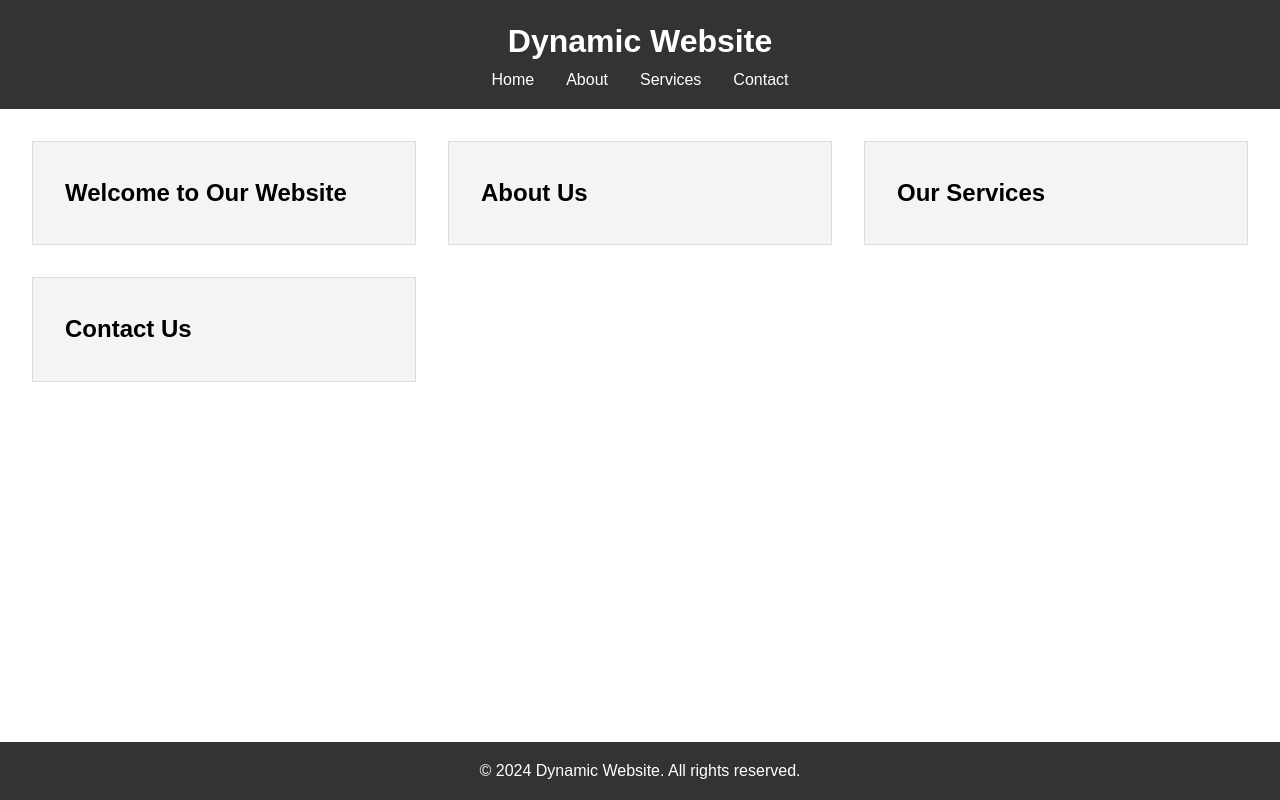
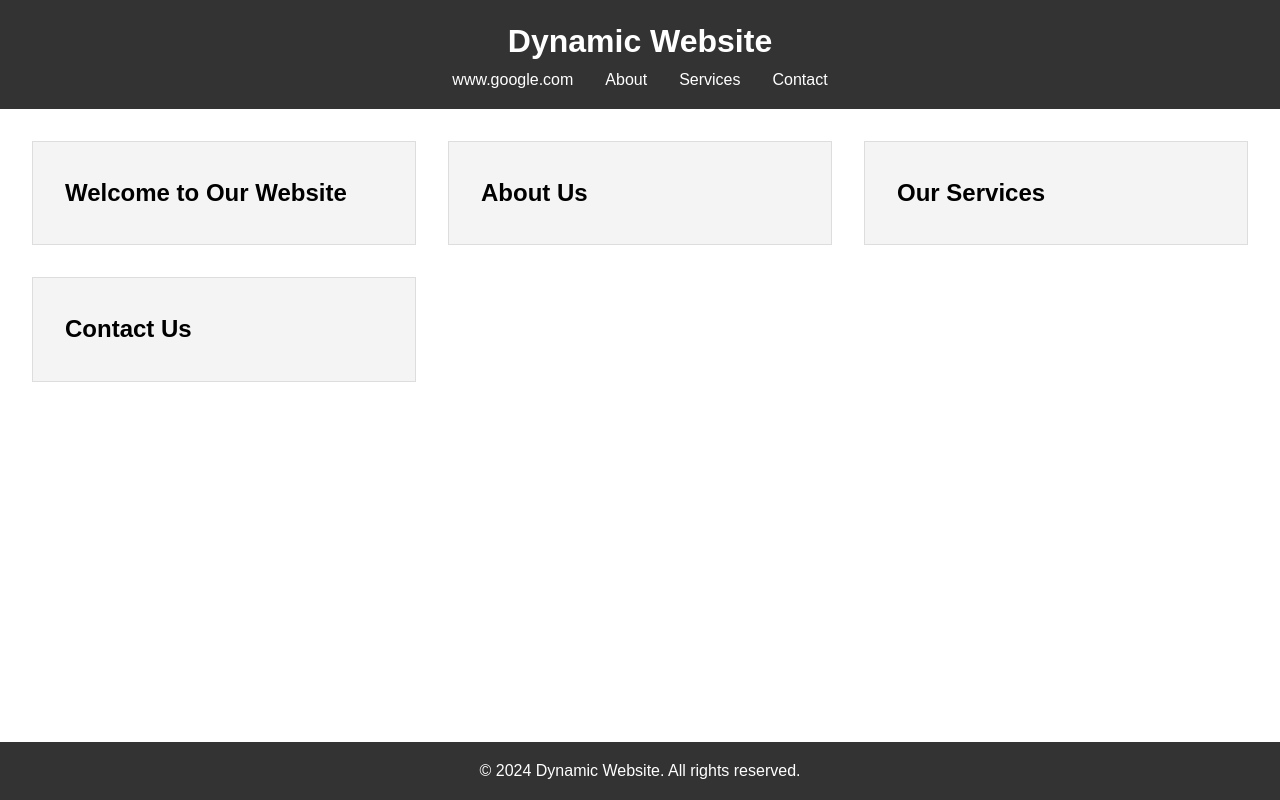
Before and after one commit to Sudalai02/Firstweb, a plain HTML site: page index.html in a window 1280 px wide. Drawn offline with Linux system fonts and the light colour scheme.

Commit message:
Update index.html

```diff
--- a/index.html
+++ b/index.html
@@ -11,7 +11,7 @@
         <h1>Dynamic Website</h1>
         <nav class="nav">
             <ul>
-                <li><a href="#home">Home</a></li>
+                <li><a href="#google">www.google.com</a></li>
                 <li><a href="#about">About</a></li>
                 <li><a href="#services">Services</a></li>
                 <li><a href="#contact">Contact</a></li>
```
